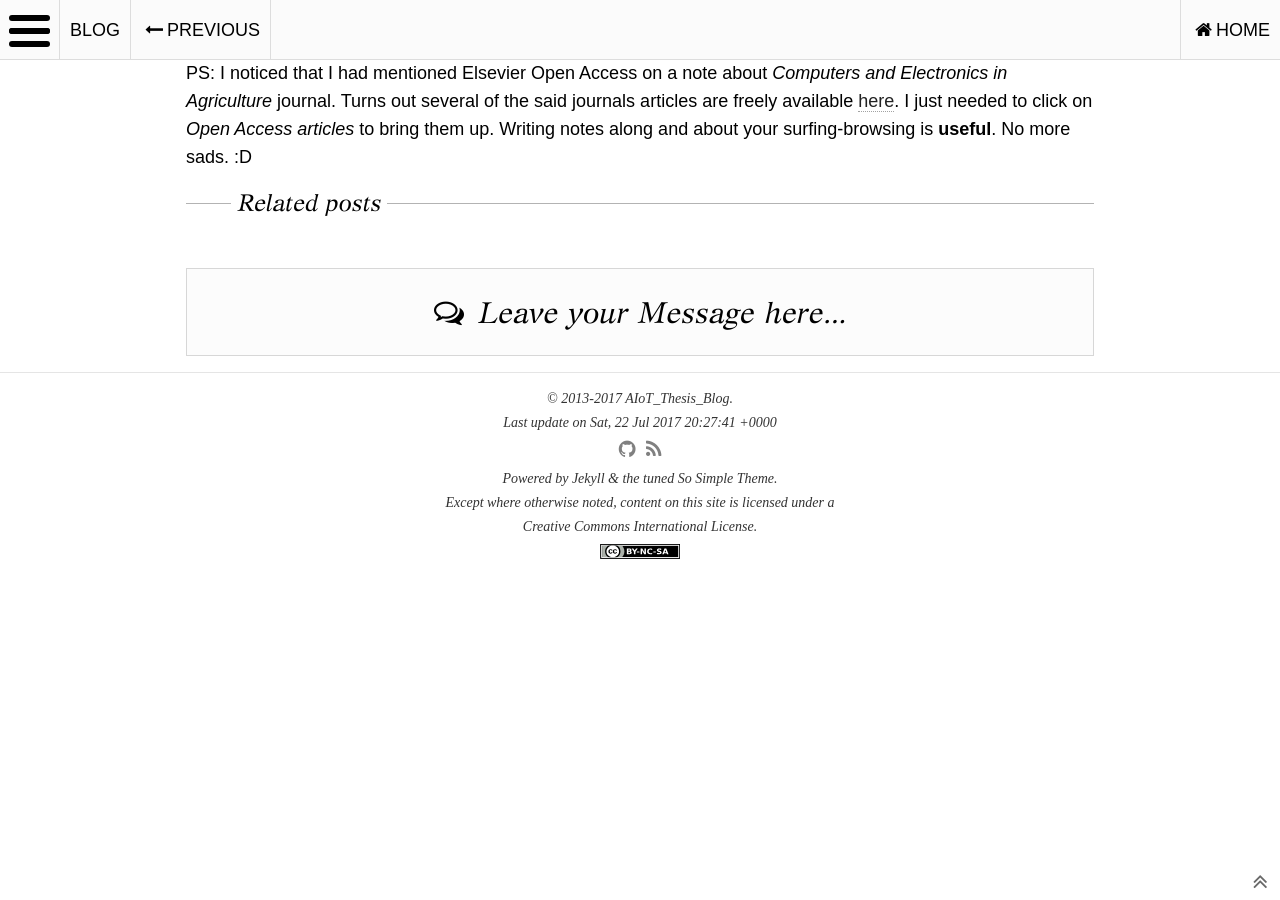
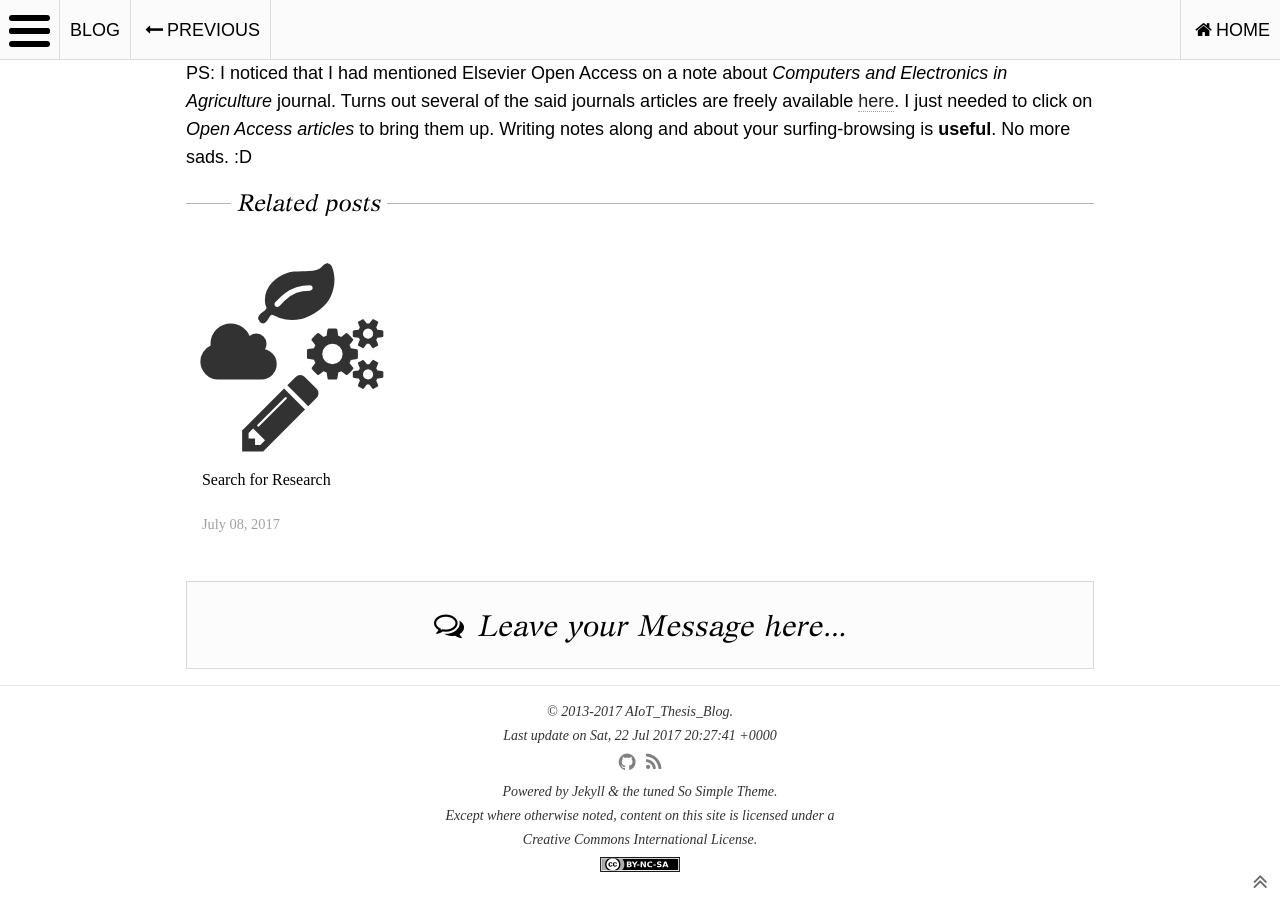
Before and after one commit to tpolvinen/tpolvinen.github.io, a Jekyll site: the page built from _posts/blog/2017-07-22-Research-Search.md, in a window 1280 px wide and 900 px high, scrolled down 3653 px. Built offline with Jekyll 4.4.1, drawn with Linux system fonts in a browser that asks for light colours; nearby versions of some CDN libraries; comment, search, counter and statistics services are not loaded; before the commit the page ends 4240 px from its top, so only the background shows below that; some of the changed lines change nothing that is shown.

Commit message:
Refactoring: Post: Research Search

```diff
--- a/_posts/blog/2017-07-22-Research-Search.md
+++ b/_posts/blog/2017-07-22-Research-Search.md
@@ -11,7 +11,7 @@ tags: [research, literature survey, meta]
 author: Author1
 hidelogo: true
 relatedposts:
- - url: /blog/Search-for-Research/
+ - url: /Search-for-Research/
 ---
 A recent news article in [Helsingin sanomat](hs.fi) piqued my interest: in the deepest mine in Europe at Pyhäjärvi, [Luonnonvarakeskus (Luke)](https://www.luke.fi) is running a research project on how plants like potatoes and nettle could be grown deep underground. In this case, almost 700 meters underground. Here's the article in Finnish: [Euroopan syvin kaivos...](http://www.hs.fi/kotimaa/art-2000005280437.html) and the project's page on Luke's website: [Älykästä tutkimusta ja koetuotantoa](https://www.luke.fi/projektit/alykasta-tutkimusta-ja-koetuotantoa/). I've got in touch with Luke and sent initial emails to researchers working on this project, but as most of the people are on their summer vacations I've yet to hear back from them. I'll get back on this a bit later in my future posts.
 
```
